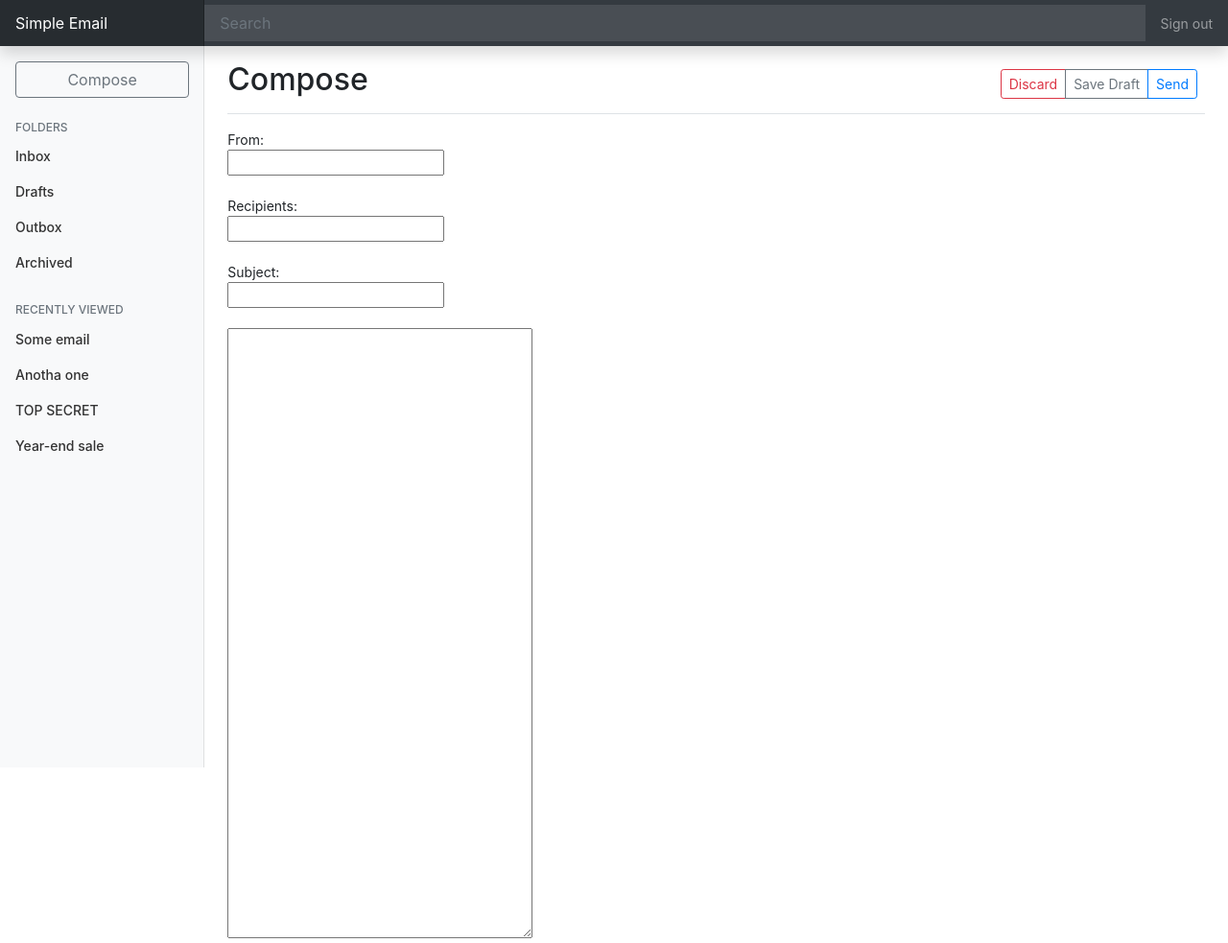
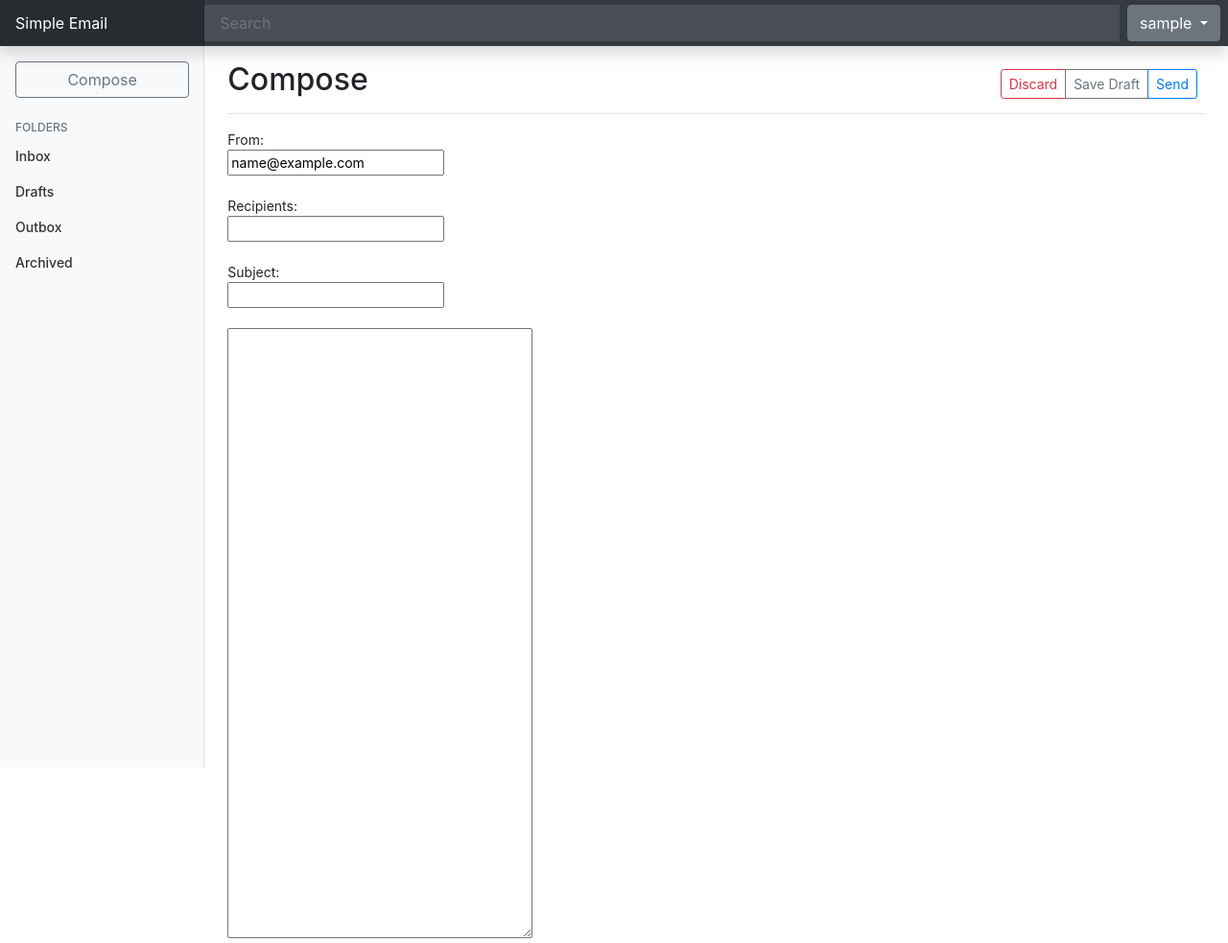
Before and after one commit to Intro-to-SE-Lab-Fall-20/Group-8, a Django app: page /compose in a window 1280 px wide. Shown: the whole page at 96% size. Run offline with Django 3.2, Linux system fonts and the light colour scheme; the visitor is signed in with stand-in values (Sample User, id 1); some libraries are stand-ins or nearby versions.

Commit message:
Added view email page; quality of life changes
- Added a new page for viewing individual emails
- Added a new account dropdown for logging out and accessing admin site
- Made some various quality of life changes and improvements

```diff
--- a/code/app/templates/nav.html
+++ b/code/app/templates/nav.html
@@ -18,11 +18,17 @@
               <form class="w-100" action="/search/" method="get">
                 <input class="form-control form-control-dark" type="text" name="query" placeholder="Search" aria-label="Search">
               </form>
-              <ul class="navbar-nav px-3">
-                <li class="nav-item text-nowrap">
-                  <a class="nav-link" href="/logout">Sign out</a>
-                </li>
-              </ul>
+                <div class="dropdown px-2">
+                  <button id="dropdownMenuButton" class="btn btn-secondary dropdown-toggle" type="button" data-toggle="dropdown" aria-haspopup="true" aria-expanded="false">
+                    {{ user.username }}
+                  </button>
+                  <div class="dropdown-menu" aria-labelledby="dropdownMenuButton">
+                    <a class="dropdown-item" href="/logout">Logout</a>
+                    {% if user.is_staff %}
+                      <a class="dropdown-item" href="/admin">Admin</a>
+                    {% endif %}
+                  </div>
+                </div>
             </nav>
         {% endblock navbar %}
 
@@ -71,39 +77,6 @@
                             </a>
                           </li>
                         </ul>
-
-                        <h6 class="sidebar-heading d-flex justify-content-between align-items-center px-3 mt-4 mb-1 text-muted">
-                          <span>Recently Viewed</span>
-                          <a class="d-flex align-items-center text-muted" href="#" aria-label="Add a new report">
-                            <span data-feather="plus-circle"></span>
-                          </a>
-                        </h6>
-                        <ul class="nav flex-column mb-2">
-                          <li class="nav-item">
-                            <a class="nav-link" href="#">
-                              <span data-feather="file-text"></span>
-                              Some email
-                            </a>
-                          </li>
-                          <li class="nav-item">
-                            <a class="nav-link" href="#">
-                              <span data-feather="file-text"></span>
-                              Anotha one
-                            </a>
-                          </li>
-                          <li class="nav-item">
-                            <a class="nav-link" href="#">
-                              <span data-feather="file-text"></span>
-                              TOP SECRET
-                            </a>
-                          </li>
-                          <li class="nav-item">
-                            <a class="nav-link" href="#">
-                              <span data-feather="file-text"></span>
-                              Year-end sale
-                            </a>
-                          </li>
-                        </ul>
                       </div>
                     </nav>
                 {% endblock sidebar %}
--- a/code/app/templates/search.html
+++ b/code/app/templates/search.html
@@ -1,7 +1,7 @@
 {% extends "nav.html" %}
 
 {% block title %}
-    Simple Email: Inbox
+    Simple Email: Search
 {% endblock title %}
 
 {% block header %}
--- a/code/app/urls.py
+++ b/code/app/urls.py
@@ -6,6 +6,9 @@ urlpatterns = [
     # folder views (inbox, outbox, etc.)
     path('', views.inbox, name='inbox'),
     path('outbox', views.outbox, name='outbox'),
+
+    # view email
+    path('view/<str:email_uid>', views.view_email, name='view_email'),
 
     # compose
     path('compose', views.compose, name='compose'),
--- a/code/app/views.py
+++ b/code/app/views.py
@@ -7,7 +7,33 @@ from django.contrib.auth.decorators import login_required
 from django.views.decorators.http import require_http_methods
 
 from .forms import UserRegistrationForm, ComposeForm
-from .models import Recipient, Sender
+from .models import Recipient, Sender, Email
+
+
+@login_required
+@require_http_methods(['GET'])
+def view_email(request, email_uid):
+    """
+    Handles serving individual email pages.
+    """
+
+    # TODO: make it so that not just any user can view any email as long as they know the UID
+
+    # fetch the requested email from the DB
+    email = Email.objects.get(uid=email_uid)
+
+    # get respective sender
+    sender = email.sender_email.get().user.email
+
+    # get respective recipients
+    recipients = ', '.join([recipient.user.email for recipient in email.recipient_set.all()])
+
+    return render(request, 'view_email.html', {
+        'user': request.user,
+        'email': email,
+        'from': sender,
+        'to': recipients,
+    })
 
 
 @login_required
@@ -34,6 +60,7 @@ def outbox(request):
         })
 
     return render(request, 'inbox.html', {
+        'user': request.user,
         'folder': 'outbox',
         'emails': emails
     })
@@ -63,13 +90,14 @@ def inbox(request):
         })
 
     return render(request, 'inbox.html', {
+        'user': request.user,
         'folder': 'inbox',
         'emails': emails
     })
 
 
 @login_required
-@require_http_methods(['GET', 'POST'])
+@require_http_methods(['GET'])
 def search(request):
     """
     Handles searching for emails.
@@ -135,7 +163,10 @@ def search(request):
         }
 
     # render and return any results
-    return render(request, 'search.html', {'emails': emails})
+    return render(request, 'search.html', {
+        'user': request.user,
+        'emails': emails
+    })
 
 
 @login_required
@@ -144,6 +175,8 @@ def compose(request):
     """
     Serves the compose page. Creates emails when users finish composing.
     """
+
+    # TODO: make it so that not just any user can create an email as any user they want
 
     if request.method == 'POST':
         form = ComposeForm(request.POST)
@@ -170,12 +203,18 @@ def compose(request):
                 messages.error(request, data[0])
 
     else:
-        form = ComposeForm()
+        form = ComposeForm(initial={
+            'sender': request.user.email
+        })
 
-    return render(request, 'compose.html', {'form': form})
+    return render(request, 'compose.html', {
+        'user': request.user,
+        'form': form
+    })
 
 
 @login_required
+@require_http_methods(['GET'])
 def logout(request):
     """
     Logout view for Simple Email.
```
Also changed, not shown: code/app/templates/inbox.html (+11 -3 lines), code/app/templates/view_email.html (added, +60 -0 lines).
